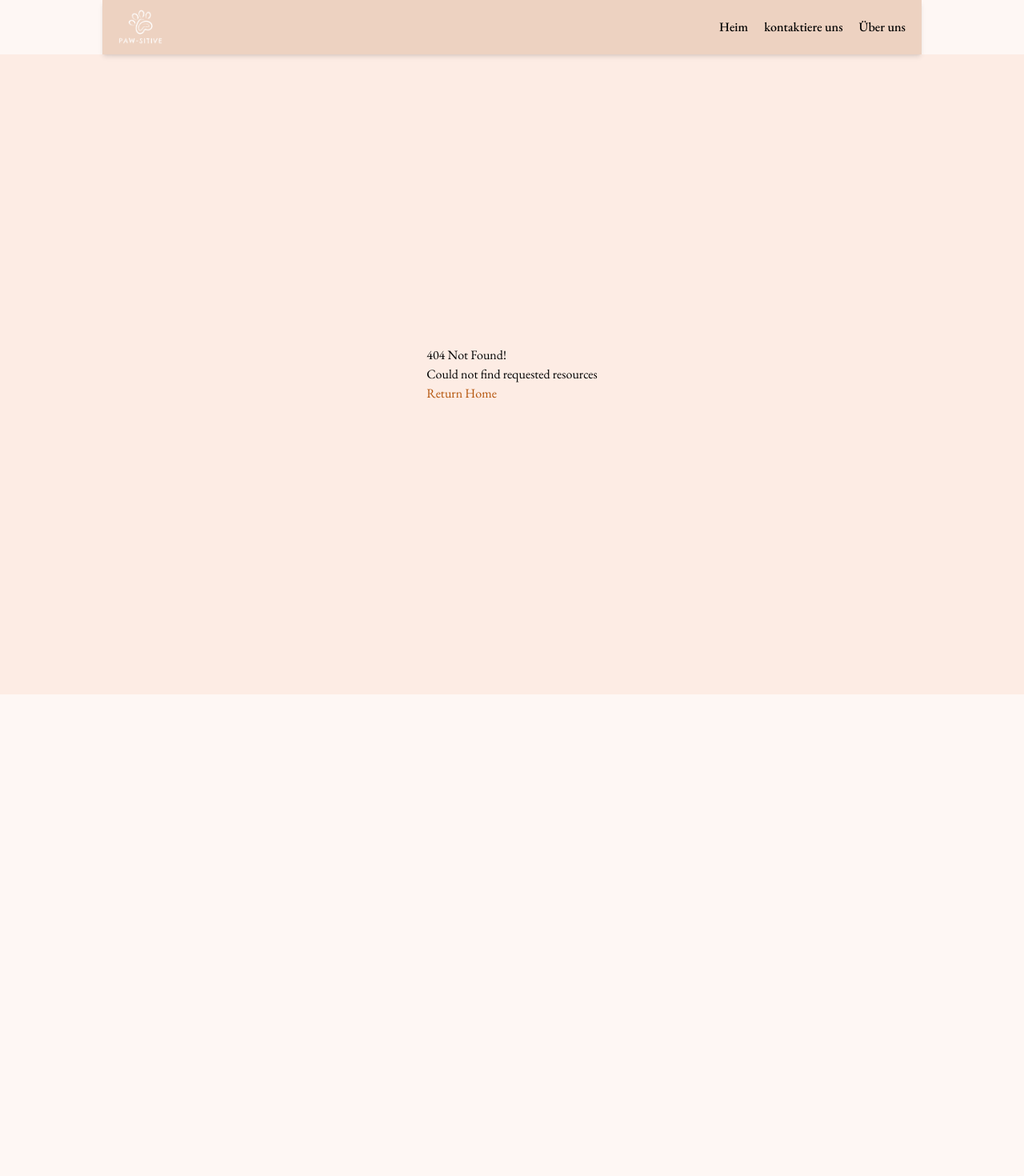
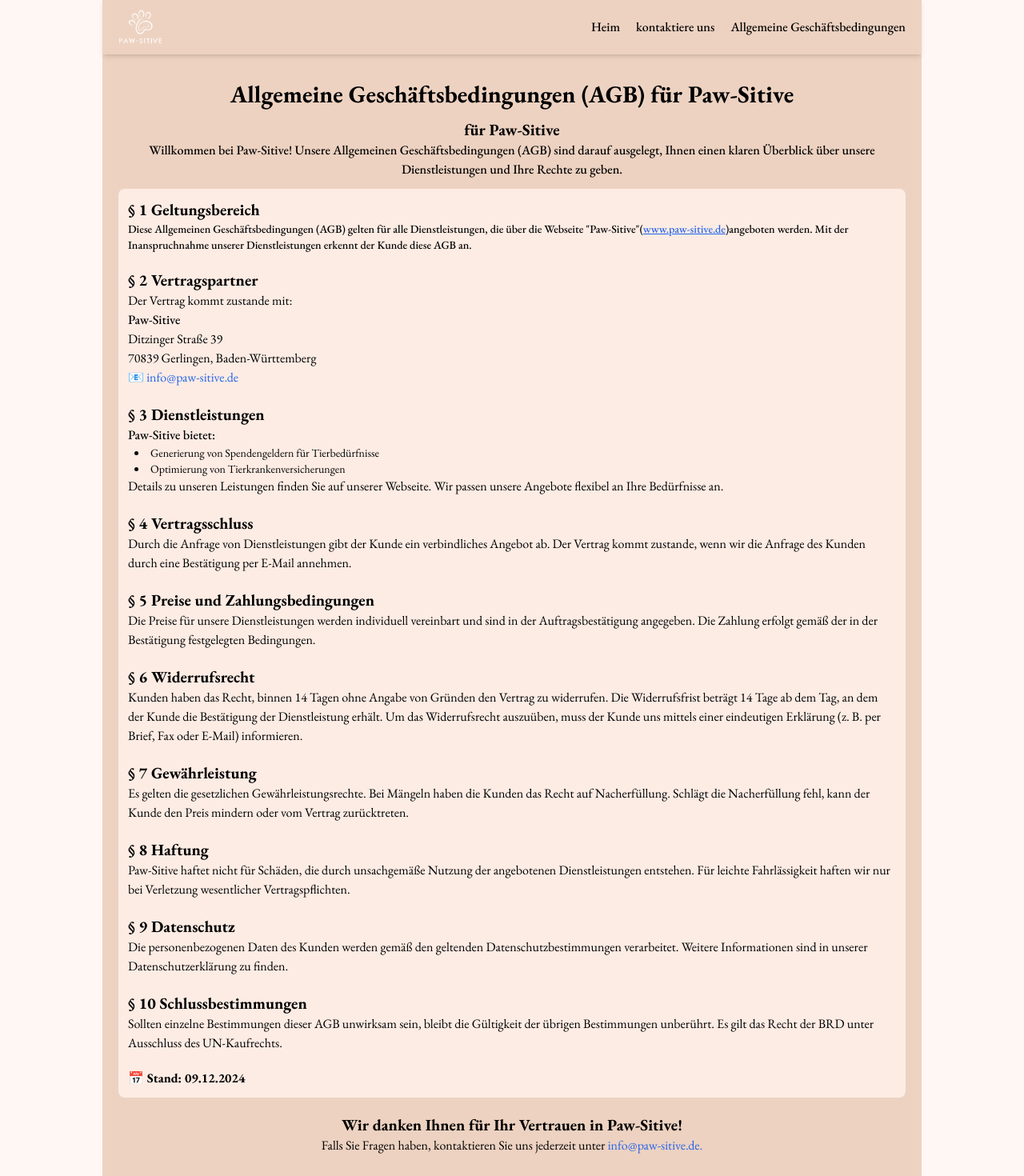
Before and after one commit to MdShobujDev/PAW--SITIVE, a Next.js app: page /terms-conditions in a window 1280 px wide. Before the commit this address had no page. Shown: the top 1470 px of the page at 80% size. Before the commit the page ends 868 px from the top, so only its background shows below. Built offline with nearby package versions, Linux system fonts and the light colour scheme.

Commit message:
feat: add terms and condition page

```diff
--- a/src/app/contact-us/page.tsx
+++ b/src/app/contact-us/page.tsx
@@ -1,6 +1,5 @@
 "use client";
 
-import Footer from "@/components/Footer";
 import axios from "axios";
 import Link from "next/link";
 import { useState } from "react";
@@ -176,7 +175,6 @@
           </form>
         </div>
       </div>
-      <Footer />
     </div>
   );
 }
--- a/src/app/layout.tsx
+++ b/src/app/layout.tsx
@@ -1,3 +1,4 @@
+import Footer from "@/components/Footer";
 import NavBar from "@/components/NavBar";
 import { EBGaramond } from "@/utils/customFonts";
 import type { Metadata } from "next";
@@ -33,6 +34,7 @@
         <Toaster />
         <NavBar />
         {children}
+        <Footer />
       </body>
     </html>
   );
--- a/src/app/page.tsx
+++ b/src/app/page.tsx
@@ -4,7 +4,6 @@
 import image_1 from "@/../public/images/image-1.jpg";
 import image_2 from "@/../public/images/image-2.jpg";
 import Card from "@/components/Card";
-import Footer from "@/components/Footer";
 import Image from "next/image";
 import Link from "next/link";
 import { PiPawPrintThin } from "react-icons/pi";
@@ -148,7 +147,6 @@
           </div>
         </div>
       </section>
-      <Footer />
     </div>
   );
 }
--- /dev/null
+++ b/src/app/terms-conditions/page.tsx
@@ -0,0 +1,136 @@
+function TermsAndConditions() {
+  return (
+    <section className=" max-w-5xl mx-auto py-8 bg-primary px-5">
+      <h1 className=" text-3xl font-bold text-center">
+        Allgemeine Geschäftsbedingungen (AGB) für Paw-Sitive
+      </h1>
+      <div className=" py-3 text-center">
+        <h2 className=" font-bold text-xl">für Paw-Sitive</h2>
+        <p className=" font-medium">
+          Willkommen bei Paw-Sitive! Unsere Allgemeinen Geschäftsbedingungen
+          (AGB) sind darauf ausgelegt, Ihnen einen klaren Überblick über unsere
+          Dienstleistungen und Ihre Rechte zu geben.
+        </p>
+      </div>
+
+      <div className=" bg-secondary p-3 rounded-lg flex flex-col gap-5">
+        <div>
+          <h2 className=" font-bold text-xl">§ 1 Geltungsbereich</h2>
+          <p className=" text-sm font-medium">
+            Diese Allgemeinen Geschäftsbedingungen (AGB) gelten für alle
+            Dienstleistungen, die über die Webseite "Paw-Sitive"
+            {
+              <a href="http://www.paw-sitive.de/">
+                (
+                <span className=" text-blue-600 underline">
+                  www.paw-sitive.de
+                </span>
+                )
+              </a>
+            }
+            angeboten werden. Mit der Inanspruchnahme unserer Dienstleistungen
+            erkennt der Kunde diese AGB an.
+          </p>
+        </div>
+        <div>
+          <h2 className=" font-bold text-xl">§ 2 Vertragspartner</h2>
+          <p>Der Vertrag kommt zustande mit:</p>
+          <p className=" font-medium">Paw-Sitive</p>
+          <p>Ditzinger Straße 39</p>
+          <p>70839 Gerlingen, Baden-Württemberg</p>
+          <p className=" text-blue-600 ">📧 info@paw-sitive.de</p>
+        </div>
+        <div>
+          <h2 className=" font-bold text-xl">§ 3 Dienstleistungen</h2>
+          <h3 className=" font-medium">Paw-Sitive bietet:</h3>
+          <ul className=" text-sm list-inside list-disc ml-2">
+            <li>Generierung von Spendengeldern für Tierbedürfnisse</li>
+            <li>Optimierung von Tierkrankenversicherungen</li>
+          </ul>
+          <p>
+            Details zu unseren Leistungen finden Sie auf unserer Webseite. Wir
+            passen unsere Angebote flexibel an Ihre Bedürfnisse an.
+          </p>
+        </div>
+        <div>
+          <h2 className=" font-bold text-xl">§ 4 Vertragsschluss</h2>
+          <p>
+            Durch die Anfrage von Dienstleistungen gibt der Kunde ein
+            verbindliches Angebot ab. Der Vertrag kommt zustande, wenn wir die
+            Anfrage des Kunden durch eine Bestätigung per E-Mail annehmen.
+          </p>
+        </div>
+        <div>
+          <h2 className=" font-bold text-xl">
+            § 5 Preise und Zahlungsbedingungen
+          </h2>
+          <p>
+            Die Preise für unsere Dienstleistungen werden individuell vereinbart
+            und sind in der Auftragsbestätigung angegeben. Die Zahlung erfolgt
+            gemäß der in der Bestätigung festgelegten Bedingungen.
+          </p>
+        </div>
+        <div>
+          <h2 className=" font-bold text-xl">§ 6 Widerrufsrecht</h2>
+          <p>
+            Kunden haben das Recht, binnen 14 Tagen ohne Angabe von Gründen den
+            Vertrag zu widerrufen. Die Widerrufsfrist beträgt 14 Tage ab dem
+            Tag, an dem der Kunde die Bestätigung der Dienstleistung erhält. Um
+            das Widerrufsrecht auszuüben, muss der Kunde uns mittels einer
+            eindeutigen Erklärung (z. B. per Brief, Fax oder E-Mail)
+            informieren.
+          </p>
+        </div>
+        <div>
+          <h2 className=" font-bold text-xl">§ 7 Gewährleistung </h2>
+          <p>
+            Es gelten die gesetzlichen Gewährleistungsrechte. Bei Mängeln haben
+            die Kunden das Recht auf Nacherfüllung. Schlägt die Nacherfüllung
+            fehl, kann der Kunde den Preis mindern oder vom Vertrag
+            zurücktreten.
+          </p>
+        </div>
+        <div>
+          <h2 className=" font-bold text-xl">§ 8 Haftung </h2>
+          <p>
+            Paw-Sitive haftet nicht für Schäden, die durch unsachgemäße Nutzung
+            der angebotenen Dienstleistungen entstehen. Für leichte
+            Fahrlässigkeit haften wir nur bei Verletzung wesentlicher
+            Vertragspflichten.
+          </p>
+        </div>
+        <div>
+          <h2 className=" font-bold text-xl">§ 9 Datenschutz</h2>
+          <p>
+            Die personenbezogenen Daten des Kunden werden gemäß den geltenden
+            Datenschutzbestimmungen verarbeitet. Weitere Informationen sind in
+            unserer Datenschutzerklärung zu finden.
+          </p>
+        </div>
+        <div>
+          <h2 className=" font-bold text-xl">§ 10 Schlussbestimmungen</h2>
+          <p>
+            Sollten einzelne Bestimmungen dieser AGB unwirksam sein, bleibt die
+            Gültigkeit der übrigen Bestimmungen unberührt. Es gilt das Recht der
+            BRD unter Ausschluss des UN-Kaufrechts.
+          </p>
+        </div>
+        <div>
+          <h2 className=" font-bold">📅 Stand: 09.12.2024</h2>
+        </div>
+      </div>
+
+      <div className=" mt-5 text-center">
+        <h2 className=" text-xl font-bold ">
+          Wir danken Ihnen für Ihr Vertrauen in Paw-Sitive!
+        </h2>
+        <p>
+          Falls Sie Fragen haben, kontaktieren Sie uns jederzeit unter
+          <span className=" text-blue-600"> info@paw-sitive.de.</span>
+        </p>
+      </div>
+    </section>
+  );
+}
+
+export default TermsAndConditions;
--- a/src/components/Footer.tsx
+++ b/src/components/Footer.tsx
@@ -3,7 +3,7 @@
 
 function Footer() {
   return (
-    <footer className=" bg-secondary px-10 py-5">
+    <footer className="max-w-5xl mx-auto bg-secondary px-10 py-5">
       <div className=" text-xl font-light text-amber-700 mb-20">
         <h4>PAW-SITIVE</h4>
       </div>
--- a/src/components/NavBar.tsx
+++ b/src/components/NavBar.tsx
@@ -13,7 +13,9 @@
           <ul className=" flex gap-5 font-medium items-center ">
             <Link href="/">Heim</Link>
             <Link href="/contact-us">kontaktiere uns</Link>
-            <Link href="/about">Über uns</Link>
+            <Link href="/terms-conditions">
+              Allgemeine Geschäftsbedingungen
+            </Link>
           </ul>
         </div>
       </nav>
```
